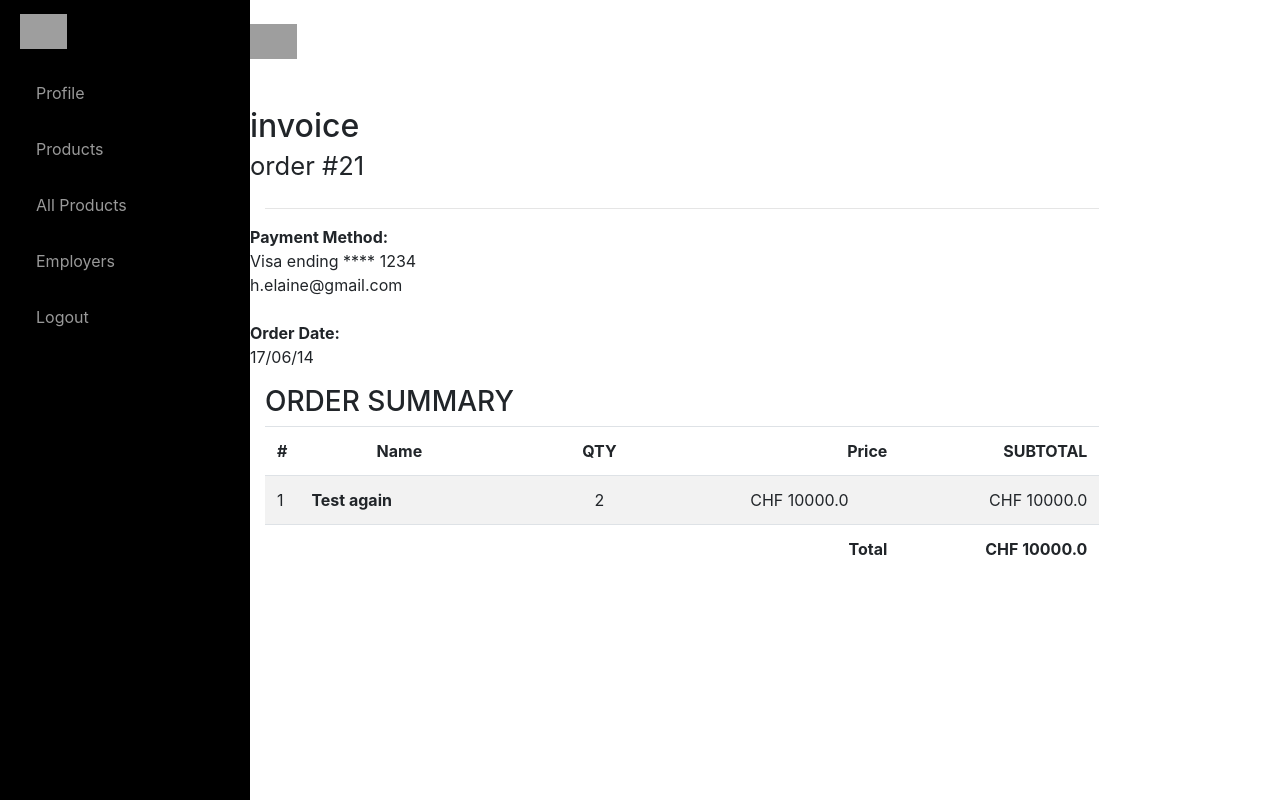
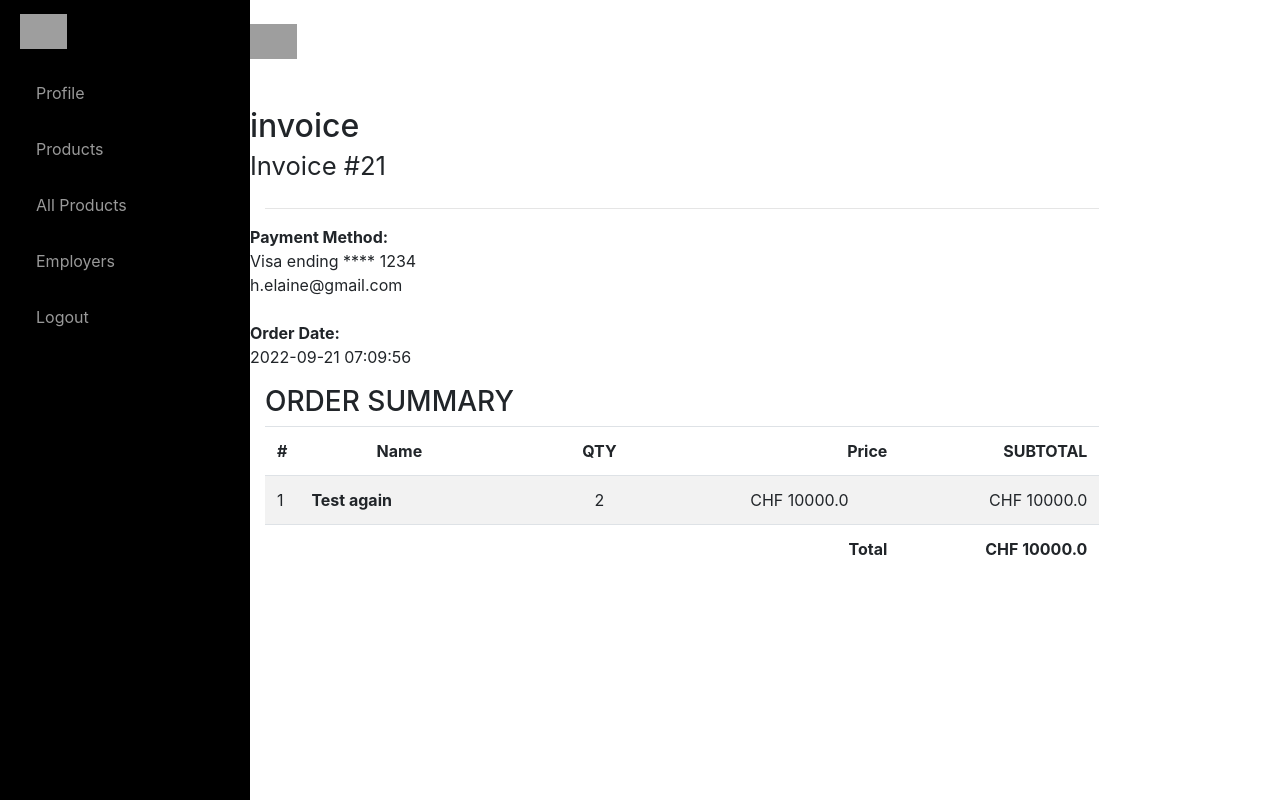
Before and after one commit to mnoorhussin/flaskdepoly, a Flask app: page /detail/21 in a window 1280 px wide. Run offline with Flask 2, Linux system fonts and the light colour scheme; a user stored in the database is signed in; data comes from the database, SQL or seed files in the repository; some libraries are stand-ins or nearby versions; grey boxes are pictures that could not be loaded.

Commit message:
fix details

```diff
--- a/website/templates/detail.html
+++ b/website/templates/detail.html
@@ -18,7 +18,7 @@
                                 <div class="d-flex flex-column mt-4">
                                    </div>
                                 <h2>invoice<br>
-                                    <span class="small">order #{{product.id}}</span>
+                                    <span class="small">Invoice #{{product.id}}</span>
                                 </h2>
                             </div>
                         </div>
@@ -38,7 +38,7 @@
                                 h.elaine@gmail.com<br>
                                 <br>
                                 <strong>Order Date:</strong><br>
-                                17/06/14
+                                {{product.date}}
                             </address>
 
                         </div>
```
